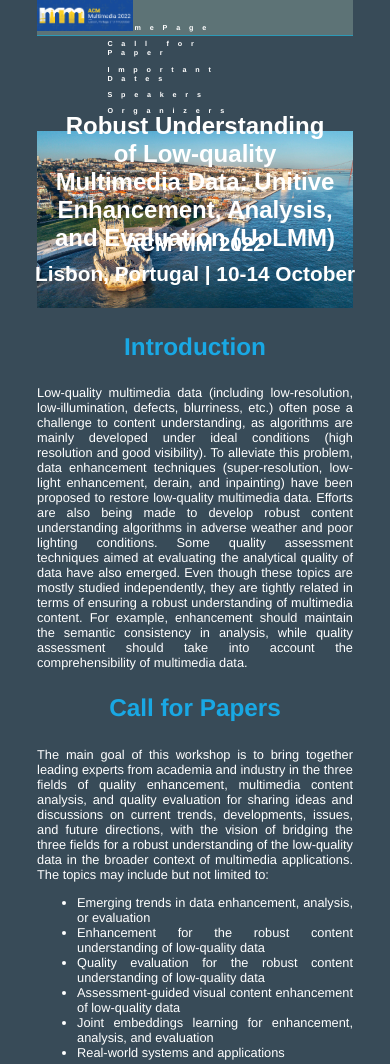
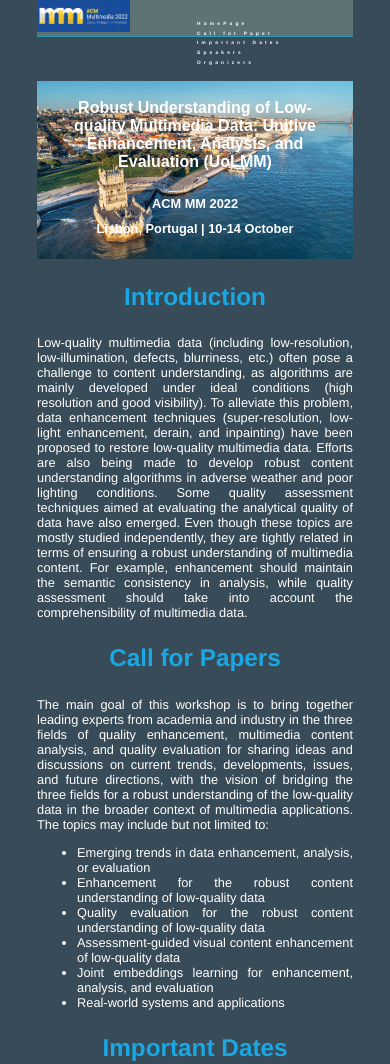
Before and after one commit to liaoliang92/Workshop, a plain HTML site: page index.html in a window 390 px wide. Shown: the top 1064 px of the page. Drawn offline with Linux system fonts and the light colour scheme.

Commit message:
Add files via upload

```diff
--- a/css/singlePageTemplate.css
+++ b/css/singlePageTemplate.css
@@ -200,8 +200,8 @@ body {
 }
 
 .mmimg {
-	width: 6rem;
-	height: 1.95rem;
+	width: 5.8rem;
+	height: 2rem;
 }
 
 
@@ -228,7 +228,7 @@ nav {
 	float: right;
 	width: 60%;
 	text-align: right;
-	margin-right: 0.75rem;
+	margin-right: 0.4rem;
 }
 header nav ul {
 	list-style: none;
@@ -237,11 +237,11 @@ header nav ul {
 nav ul li {
 	float: left;
 	color: #FFFFFF;
-	font-size: 0.45rem;
+	font-size: 0.3rem;
 	text-align: left;
-	margin-top: 0.45rem;
-	margin-right: 6.75rem;
-	letter-spacing: 0.55rem;
+	margin-top: 0.3rem;
+	margin-right: 2.75rem;
+	letter-spacing: 0.2rem;
 	font-weight: bold;
 	transition: all 0.3s linear;
 }
@@ -290,7 +290,7 @@ ul li:hover a {
     width: 80%;
 	margin-left: 10%;
 	color: #FFFFFF;
-	font-size:1.5rem;
+	font-size:1rem;
 	text-align: center;
 }
 
@@ -300,7 +300,7 @@ ul li:hover a {
     top: 72%;
     width: 100%;
 	color: #FFFFFF;
-	font-size:1.3rem;
+	font-size:0.8rem;
 	text-align: center;
 }
 
@@ -353,7 +353,7 @@ ul li:hover a {
     top: 83%;
     width: 100%;
 	color: #FFFFFF;
-	font-size:1.3rem;
+	font-size:0.8rem;
 	text-align: center;
 }
 }
@@ -380,8 +380,8 @@ body {
 }
 
 .mmimg {
-	width: 6rem;
-	height: 1.95rem;
+	width: 5.8rem;
+	height: 2rem;
 }
 
 
@@ -408,7 +408,7 @@ nav {
 	float: right;
 	width: 60%;
 	text-align: right;
-	margin-right: 0.75rem;
+	margin-right: 0.4rem;
 }
 header nav ul {
 	list-style: none;
@@ -417,11 +417,11 @@ header nav ul {
 nav ul li {
 	float: left;
 	color: #FFFFFF;
-	font-size: 0.45rem;
+	font-size: 0.3rem;
 	text-align: left;
-	margin-top: 0.45rem;
-	margin-right: 6.75rem;
-	letter-spacing: 0.55rem;
+	margin-top: 0.3rem;
+	margin-right: 2.75rem;
+	letter-spacing: 0.2rem;
 	font-weight: bold;
 	transition: all 0.3s linear;
 }
@@ -470,7 +470,7 @@ ul li:hover a {
     width: 80%;
 	margin-left: 10%;
 	color: #FFFFFF;
-	font-size:1.5rem;
+	font-size:1rem;
 	text-align: center;
 }
 
@@ -480,7 +480,7 @@ ul li:hover a {
     top: 72%;
     width: 100%;
 	color: #FFFFFF;
-	font-size:1.3rem;
+	font-size:0.8rem;
 	text-align: center;
 }
 
@@ -533,7 +533,7 @@ ul li:hover a {
     top: 83%;
     width: 100%;
 	color: #FFFFFF;
-	font-size:1.3rem;
+	font-size:0.8rem;
 	text-align: center;
 }
 }
```
